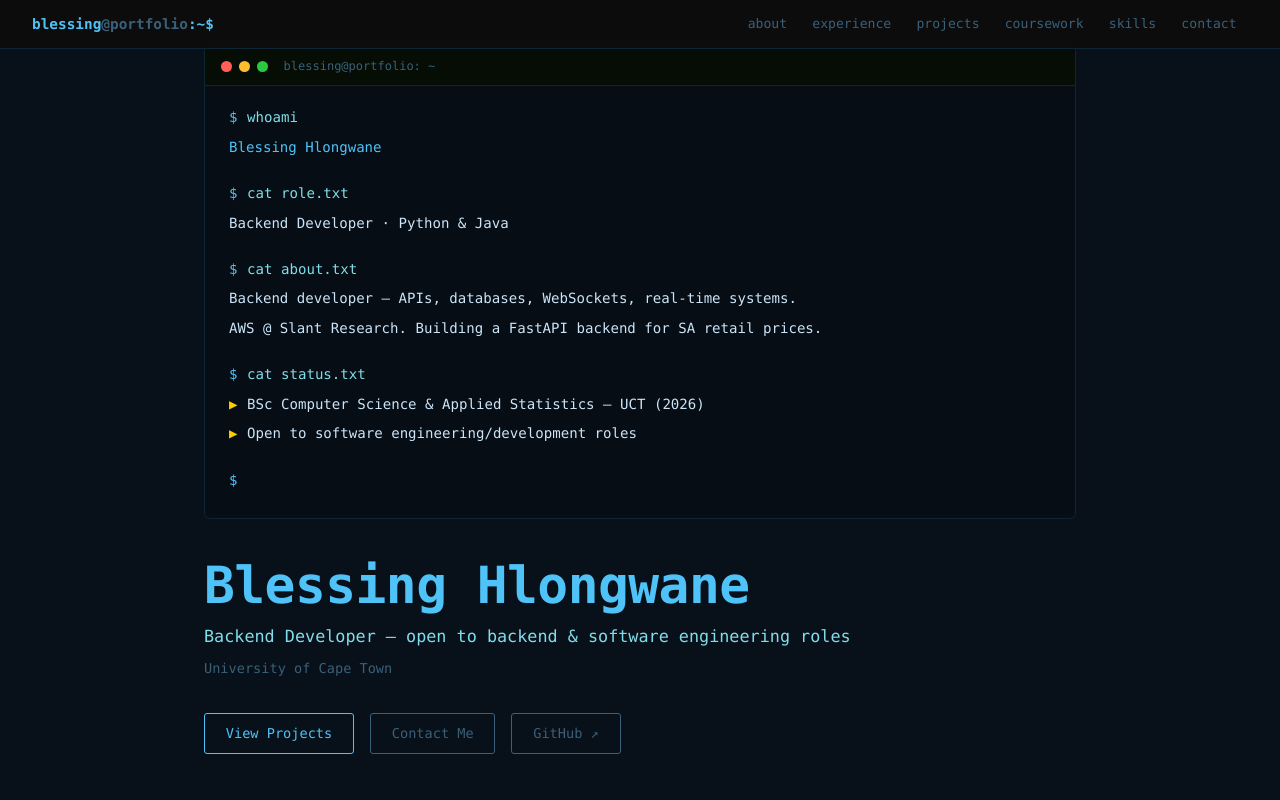
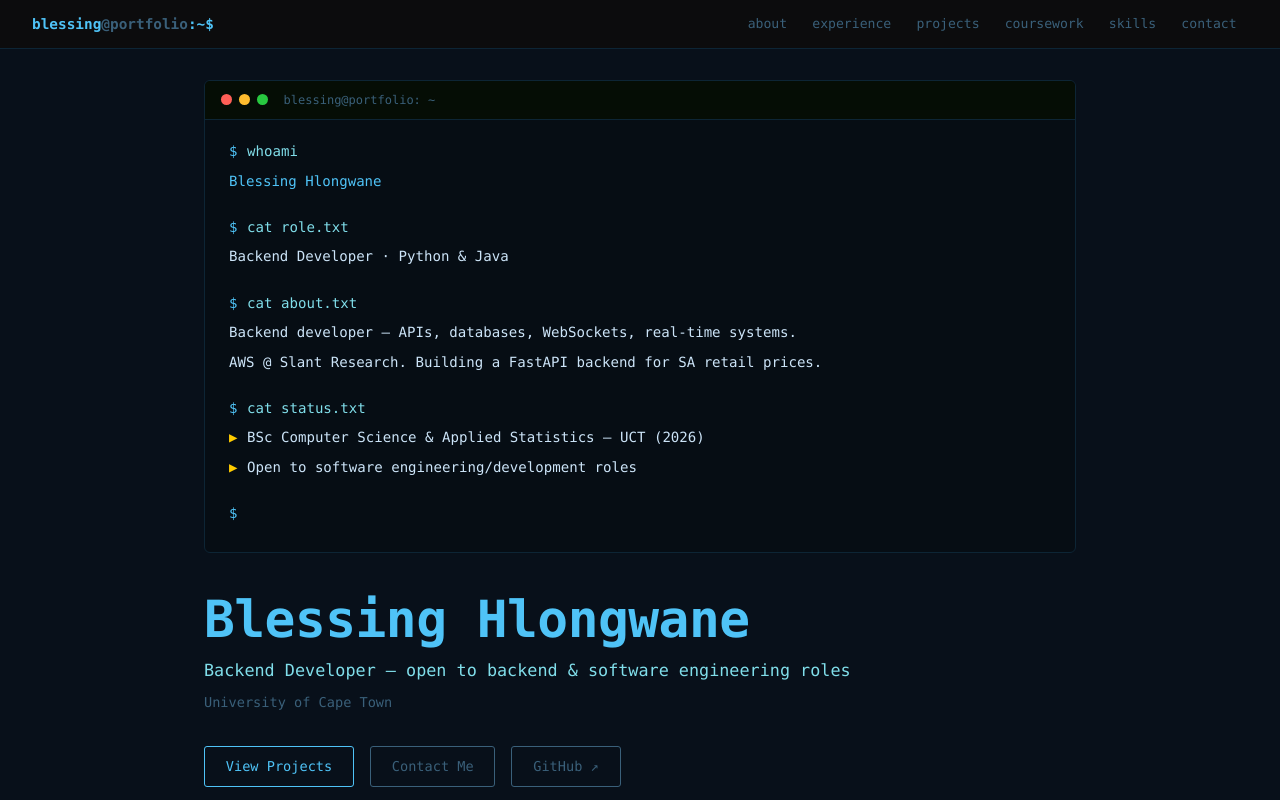
Before and after one commit to BlesstheGM/portfolio, a Next.js app: page / in a window 1280 px wide. Shown: the top 800 px of the page. Built offline with nearby package versions, Linux system fonts and the light colour scheme.

Commit message:
Fix hero padding to clear fixed navbar

```diff
--- a/app/globals.css
+++ b/app/globals.css
@@ -96,7 +96,7 @@ a { text-decoration: none; color: inherit; }
   align-items: center;
   max-width: 920px;
   margin: 0 auto;
-  padding: 2rem 1.5rem;
+  padding: 5rem 1.5rem 2rem;
 }
 .hero-inner { width: 100%; }
 
```
